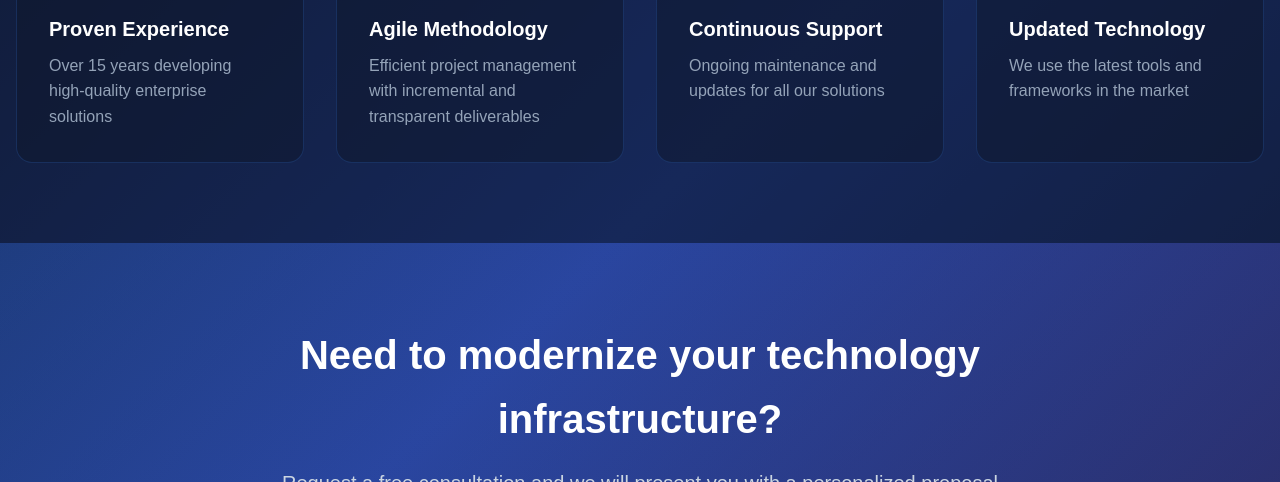
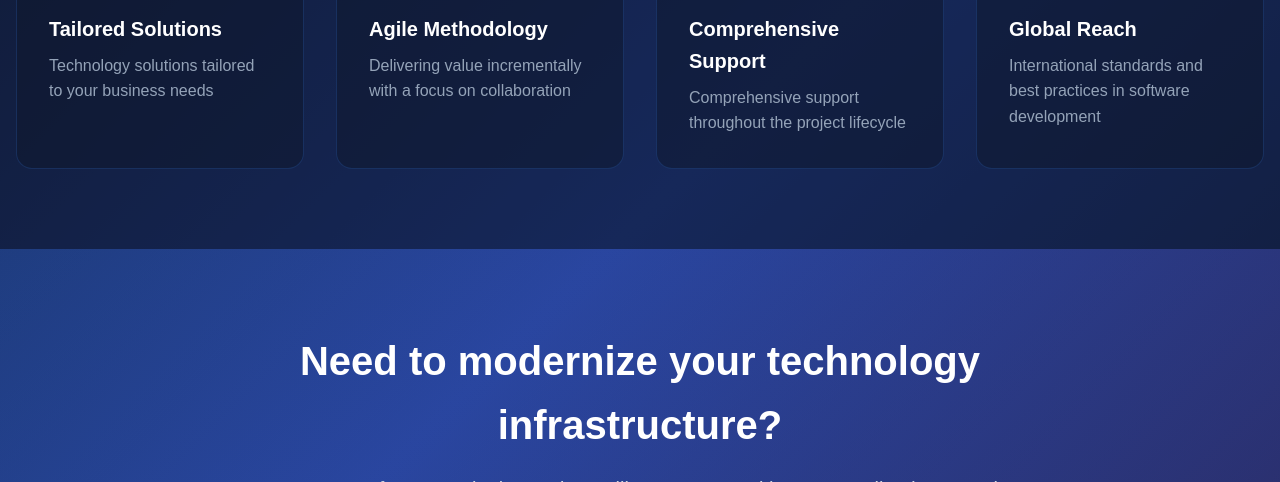
Before and after one commit to 0807unai/RETOALMINGO, a plain HTML site: page index2.html in a window 1280 px wide. Shown: the part 618-1100 px from the top of the page. Drawn offline with Linux system fonts and the light colour scheme.

Commit message:
finiquitado

```diff
--- a/index2.html
+++ b/index2.html
@@ -44,23 +44,23 @@
             <div class="rejilla-caracteristicas">
                 <div class="tarjeta-caracteristica">
                     <div class="icono-caracteristica">🚀</div>
-                    <h3>Proven Experience</h3>
-                    <p>Over 15 years developing high-quality enterprise solutions</p>
+                    <h3>Tailored Solutions</h3>
+                    <p>Technology solutions tailored to your business needs</p>
                 </div>
                 <div class="tarjeta-caracteristica">
                     <div class="icono-caracteristica">🎯</div>
                     <h3>Agile Methodology</h3>
-                    <p>Efficient project management with incremental and transparent deliverables</p>
+                    <p>Delivering value incrementally with a focus on collaboration</p>
                 </div>
                 <div class="tarjeta-caracteristica">
                     <div class="icono-caracteristica">🌱</div>
-                    <h3>Continuous Support</h3>
-                    <p>Ongoing maintenance and updates for all our solutions</p>
+                    <h3>Comprehensive Support</h3>
+                    <p>Comprehensive support throughout the project lifecycle</p>
                 </div>
                 <div class="tarjeta-caracteristica">
                     <div class="icono-caracteristica">🌍</div>
-                    <h3>Updated Technology</h3>
-                    <p>We use the latest tools and frameworks in the market</p>
+                    <h3>Global Reach</h3>
+                    <p>International standards and best practices in software development</p>
                 </div>
             </div>
         </div>
```
